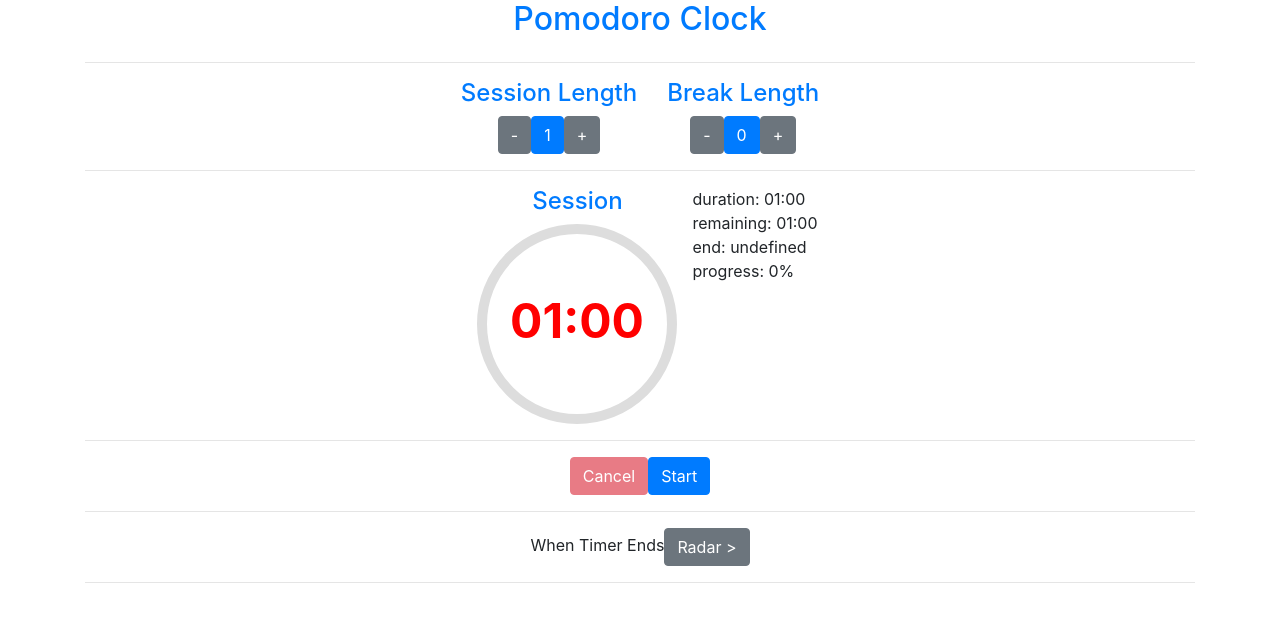
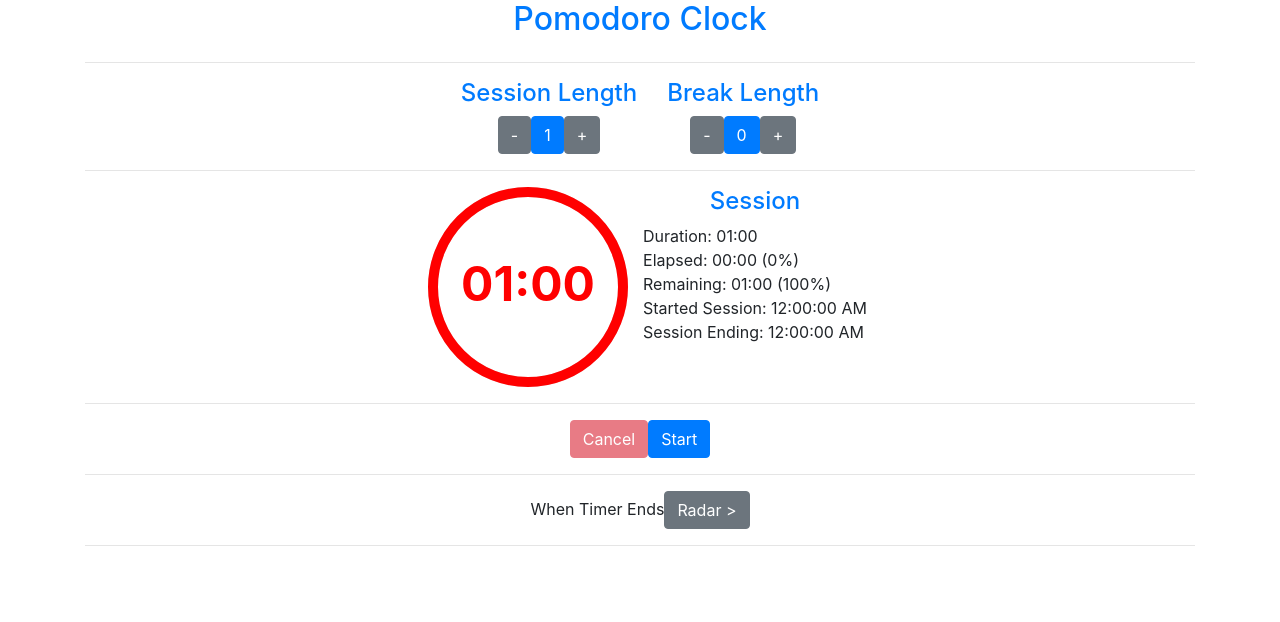
Before and after one commit to tomboo/clock, a React (Create React App) app: page / in a window 1280 px wide. Shown: the top 622 px of the page. Built offline with nearby package versions, Linux system fonts and the light colour scheme; the HTML template or start-up script is replaced by a standard one.

Commit message:
Add start time

```diff
--- a/src/App.js
+++ b/src/App.js
@@ -70,6 +70,13 @@ function clockify(ms) {
   minutes = minutes < 10 ? '0' + minutes : minutes;
   return minutes + ':' + seconds;
 }
+function toPercent(n, d) {
+  return Math.floor(n / d * 100) + '%';
+}
+function toDate(ms) {
+  let date = new Date(ms);
+  return date.toLocaleTimeString();
+}
 
 
 // Timer Component
@@ -89,12 +96,13 @@ class Timer extends React.Component {
 
       interval: interval,       // update interval (mSec)
       duration: duration,       // session length (mSec)
+      elapsed: 0,               // elapsed time (mSec)
       remaining: duration,      // remaining time (mSec)
-      end: 0,                   // end time (mSec - epoch time)
+
+      start: 0,                 // started session (mSec - epoch time)
+      end: 0,                   // session ending (mSec - epoch time)
 
       alarm: "Radar",
-
-      percentage: 0
     };
 
     // BINDINGS:
@@ -102,14 +110,6 @@ class Timer extends React.Component {
     this.startTimer = this.startTimer.bind(this);
     this.stopTimer = this.stopTimer.bind(this);
     this.handleInput = this.handleInput.bind(this);
-
-    this.handleChangeEvent = this.handleChangeEvent.bind(this);
-  }
-
-  handleChangeEvent(event) {
-    this.setState({
-      percentage: event.target.value
-    });
   }
 
   setSessionLength(e) {
@@ -136,7 +136,9 @@ class Timer extends React.Component {
 
     if (timerState === STATE_INIT) {
       this.setState({
+        elapsed: 0,
         remaining: duration,
+        start: now,
         end: now + duration
       });
     }
@@ -201,13 +203,10 @@ class Timer extends React.Component {
         break;
     };
 
-    const progress = (this.state.duration - this.state.remaining) / this.state.duration;
-
     this.setState({
       remaining: remaining,
       timerID: timerID,
-      timerState: timerState,
-      percentage: Math.floor(progress * 100)
+      timerState: timerState
     });
   }
 
@@ -249,6 +248,7 @@ class Timer extends React.Component {
               timerState={this.state.timerState}
               duration={this.state.duration}
               remaining={this.state.remaining}
+              start={this.state.start}
               end={this.state.end}
             />
           </div>
@@ -318,10 +318,11 @@ class TimerLengthControl extends React.Component {
   }
 }
 
-// TimerClock Component
+// TimerClock Component - Clock face
 // - props.timerState
 // - props.duration
 // - props.remaining
+// - props.start
 // - props.end
 //
 // - Clock face
@@ -330,40 +331,42 @@ class TimerLengthControl extends React.Component {
 // - TODO: Progress indicator
 class TimerClock extends React.Component {
   render() {
-    const progress = (this.props.duration - this.props.remaining) / this.props.duration;
-    const percentage = Math.floor(progress * 100);
-    let end = new Date(this.props.end);
-    end = this.props.timerState === STATE_RUN ? end.toLocaleTimeString() : 'undefined'
+    const duration = this.props.duration;
+    const remaining = this.props.remaining;
+    const elapsed = duration - remaining;
 
     return (
       <div className="row justify-content-center">
         <div className="col-auto">
           <div className="row justify-content-center">
-            <h4 className="text-primary">Session</h4>
-          </div>
-          <div className="row justify-content-center">
             <div className="col-auto">
               <CircularProgressBar
                     strokeWidth="10"
                     sqSize="200"
-                    value={percentage}
-                    text={clockify(this.props.remaining)}
+                    value={Math.floor(remaining / duration * 100)}
+                    text={clockify(remaining)}
               />
             </div>
           </div>
         </div>
         <div className="col-auto">
-          <div className="row justify-content-start">
-            duration: {clockify(this.props.duration)}
+          <div className="row justify-content-center">
+            <h4 className="text-primary">Session</h4>
           </div>
           <div className="row justify-content-start">
-            remaining: {clockify(this.props.remaining)}
+            Duration: {clockify(duration)}
           </div>
           <div className="row justify-content-start">
-            end: {end}
+            Elapsed: {clockify(elapsed)} ({toPercent(elapsed, duration)})
           </div>
           <div className="row justify-content-start">
-            progress: {Math.floor(progress * 100)}%
+            Remaining: {clockify(remaining)} ({toPercent(remaining, duration)})
+          </div>
+          <div className="row justify-content-start">
+            Started Session: {toDate(this.props.start)}
+          </div>
+          <div className="row justify-content-start">
+            Session Ending: {toDate(this.props.end)}
           </div>
        </div>
       </div>
```
